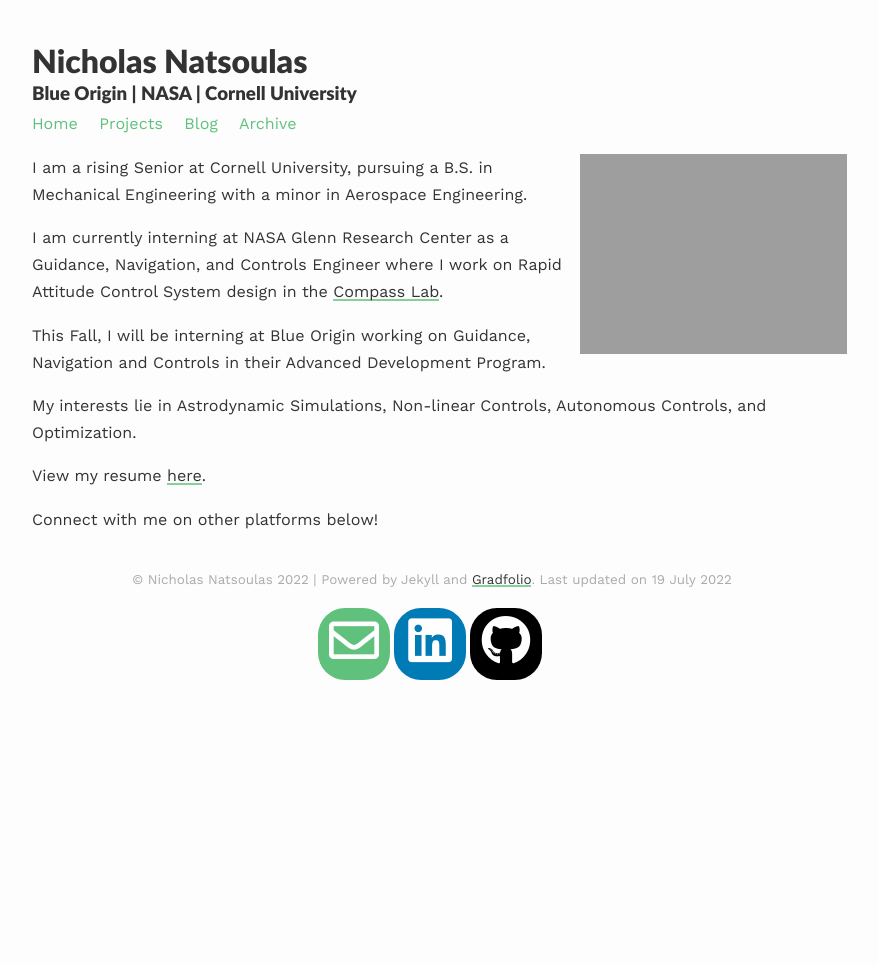
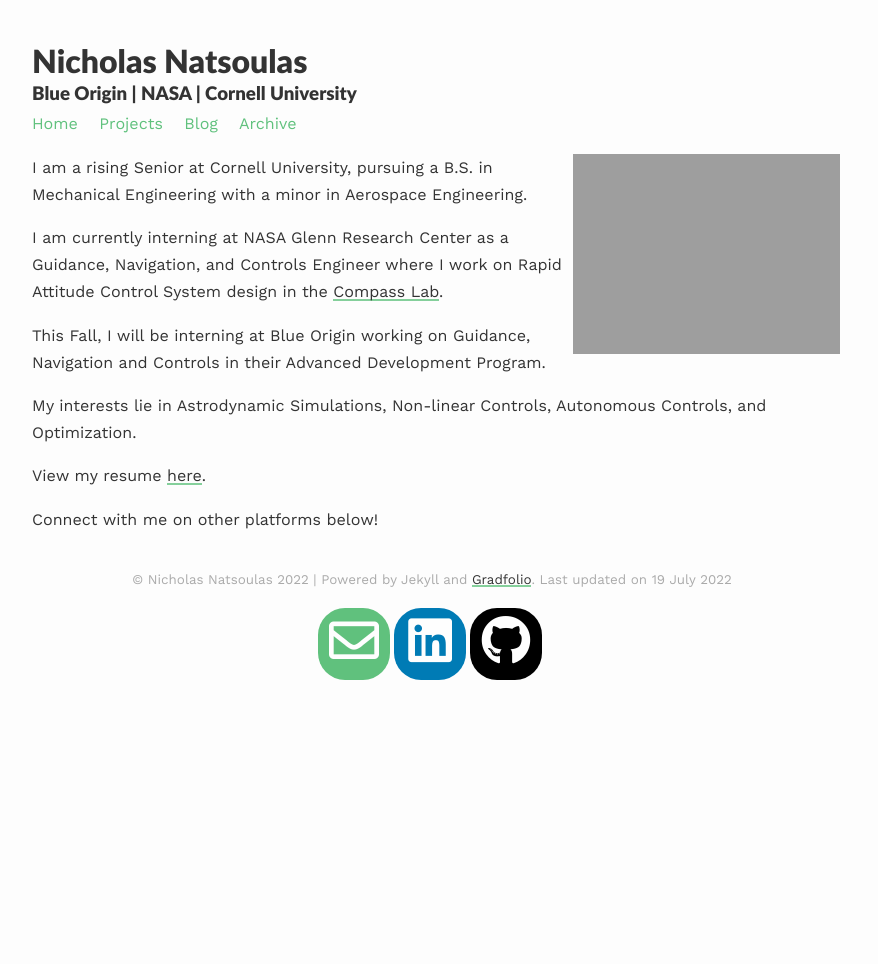
Before and after one commit to Natsoulas/Natsoulas, a Jekyll site: the page built from index.md, in a window 1280 px wide. Shown: the whole page, without its empty margins (208-1086 px from the left). Built offline with Jekyll 4.4.1, drawn with Linux system fonts in a browser that asks for light colours; nearby versions of some CDN libraries.

Commit message:
thicc boi

```diff
--- a/assets/css/_sass/style.scss
+++ b/assets/css/_sass/style.scss
@@ -78,7 +78,7 @@ figure {
 img {
   max-height: 70%;
   max-width: 70%;
-  transform: translate(15px,0px);
+  transform: translate(8px,0px);
 }
 
 pre,
```
